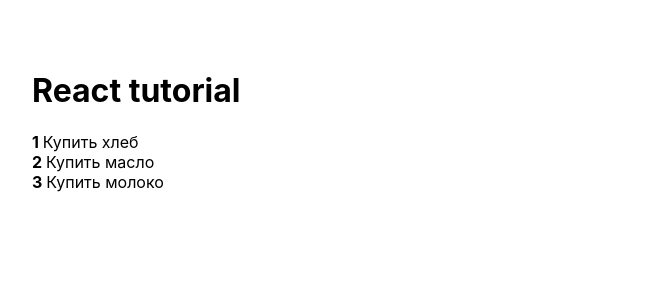
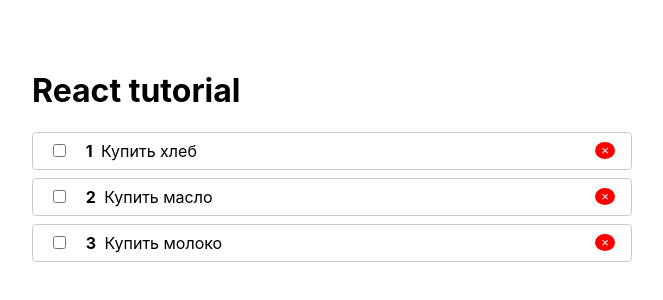
Before and after one commit to Zuniceratops/react, a React (Create React App) app: page / in a window 1280 px wide. Shown: the top 300 px of the page, without its empty margins (308-971 px from the left). Built offline with nearby package versions, Linux system fonts and the light colour scheme.

Commit message:
add styles

```diff
--- a/src/Todo/TodoItem.js
+++ b/src/Todo/TodoItem.js
@@ -1,11 +1,41 @@
 import React from 'react'
+import PropTypse from 'prop-types';
 // import TodoItem from './TodoItem'
 
-export default function TodoIteam({todo, index}) {
+
+const styles = {
+    li: {
+        display: 'flex',
+        justifyContent: 'space-between',
+        alignItems: 'center',
+        padding: '.5rem 1rem',
+        border: '1px solid #ccc',
+        borderRadius: '4px',
+        marginBottom: '.5rem',
+    },
+    input: {
+        marginRight: '1rem',
+    }
+}
+function TodoItem({todo, index}) {
     return(
 
-        <li>
-            <strong> {index + 1} </strong>
-            {todo.title}</li>
+        <li style={styles.li}>
+            <span>
+                <input type="checkbox" style={styles.input}/>
+                <strong> {index + 1} </strong>
+                &nbsp;
+                {todo.title}
+            </span>
+            <button className="rm">&times;</button>
+        </li>
+
     )
 }
+
+TodoItem.propTypse = {
+    todos: PropTypse.object.isRequired,
+    index: PropTypse.number,
+}
+
+export default TodoItem
--- a/src/index.css
+++ b/src/index.css
@@ -16,3 +16,9 @@
   margin: 0 auto;
   width: 600px;
 }
+.rm {
+  background: red;
+  color: #fff;
+  border-radius: 50%;
+  border: none;
+}
```
Also changed, not shown: src/Todo/TodoList.js (+9 -1 lines).
